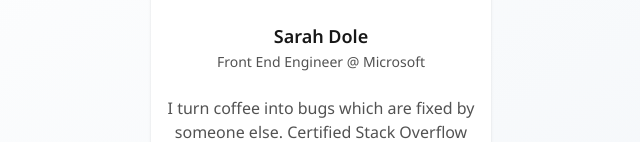
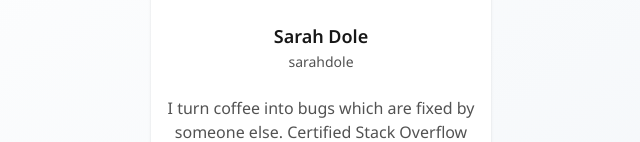
Before and after one commit to JunMun28/gf-challanges, a Next.js app: page /foundational/profile-card in a window 1280 px wide. Shown: the part 290-432 px from the top of the page, without its empty margins (319-959 px from the left). Built offline with nearby package versions, Linux system fonts and the light colour scheme.

Commit message:
Enhance ProfileCard component with props for dynamic content; update ProfileCardPage to display user details including name, username, avatar, and bio.

```diff
--- a/app/foundational/(html)/profile-card/page.tsx
+++ b/app/foundational/(html)/profile-card/page.tsx
@@ -3,7 +3,12 @@ import ProfileCard from "@/components/ProfileCard";
 export default function ProfileCardPage() {
   return (
     <div className="flex h-screen w-full justify-center items-start pt-[200px] bg-[linear-gradient(148deg,#FFFFFF_8.89%,#F0F4F8_100.48%)]">
-      <ProfileCard />
+      <ProfileCard
+        name="Sarah Dole"
+        username="sarahdole"
+        avatarSrc="/profile-thumbnail.png"
+        bio="I turn coffee into bugs which are fixed by someone else. Certified Stack Overflow and ChatGPT developer."
+      />
     </div>
   );
 }
--- a/components/ProfileCard.tsx
+++ b/components/ProfileCard.tsx
@@ -1,27 +1,29 @@
 import Image from "next/image";
 
-export default function ProfileCard() {
+interface ProfileCardProps {
+  name?: string;
+  username?: string;
+  avatarSrc?: string;
+  bio?: string;
+}
+
+export default function ProfileCard({
+  name = "Name",
+  username = "Username",
+  avatarSrc = "/profile-thumbnail.png",
+  bio = "Bio",
+}: ProfileCardProps) {
   return (
     <div className="w-[340px] py-24 px-16 bg-white rounded-lg shadow-sm gap-40 flex flex-col">
       <div className="flex flex-col gap-24">
         <div className="flex justify-center items-center">
-          <Image
-            src="/profile-thumbnail.png"
-            alt="Profile Picture"
-            width={64}
-            height={64}
-          />
+          <Image src={avatarSrc} alt="Profile Picture" width={64} height={64} />
         </div>
         <div className="flex justify-center items-center flex-col gap-2">
-          <div className="text-lg font-semibold">Sarah Dole</div>
-          <div className="text-sm text-neutral-600">
-            Front End Engineer @ Microsoft
-          </div>
+          <div className="text-lg font-semibold">{name}</div>
+          <div className="text-sm text-neutral-600">{username}</div>
         </div>
-        <p className="text-neutral-600 text-center">
-          I turn coffee into bugs which are fixed by someone else. Certified
-          Stack Overflow and ChatGPT developer.
-        </p>
+        <p className="text-neutral-600 text-center">{bio}</p>
       </div>
       <div className="flex flex-col items-start gap-24">
         <button className="bg-indigo-700 text-white px-16 py-10 self-stretch shadow-sm rounded-sm">
```
